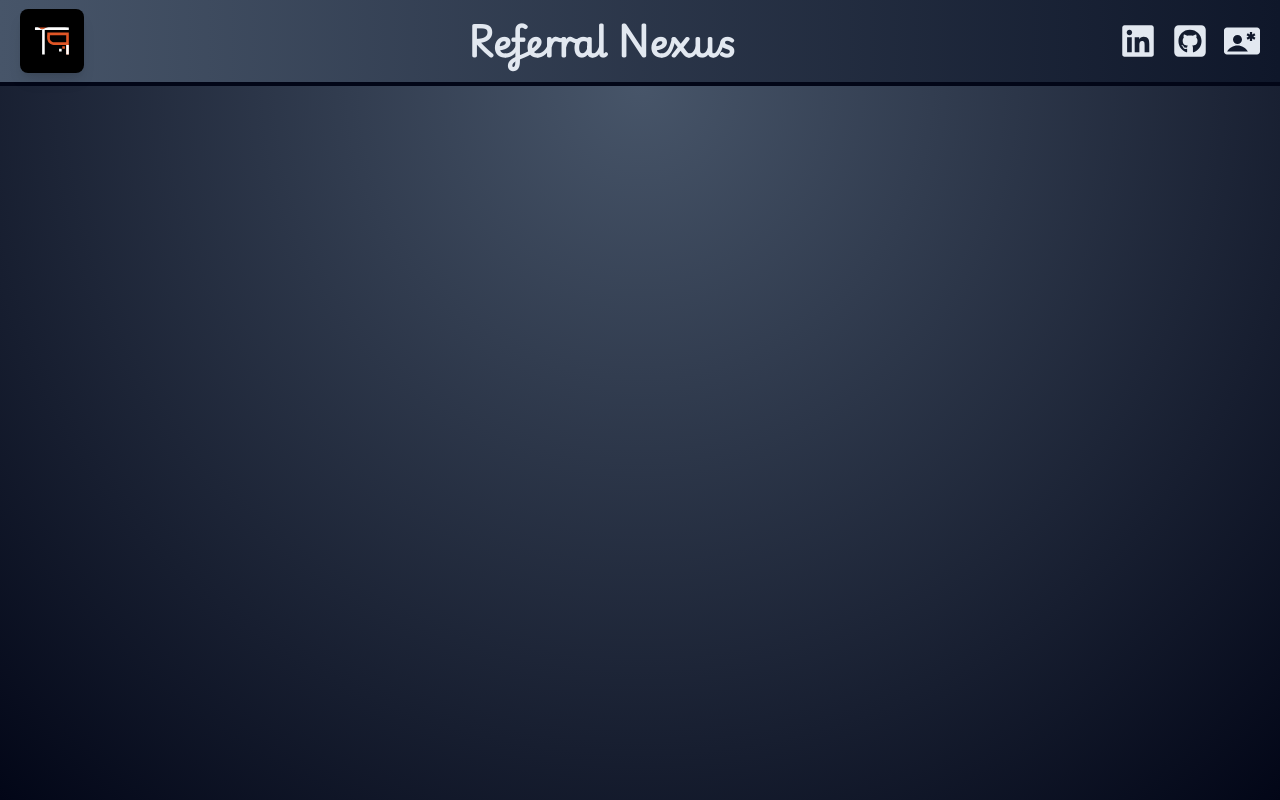
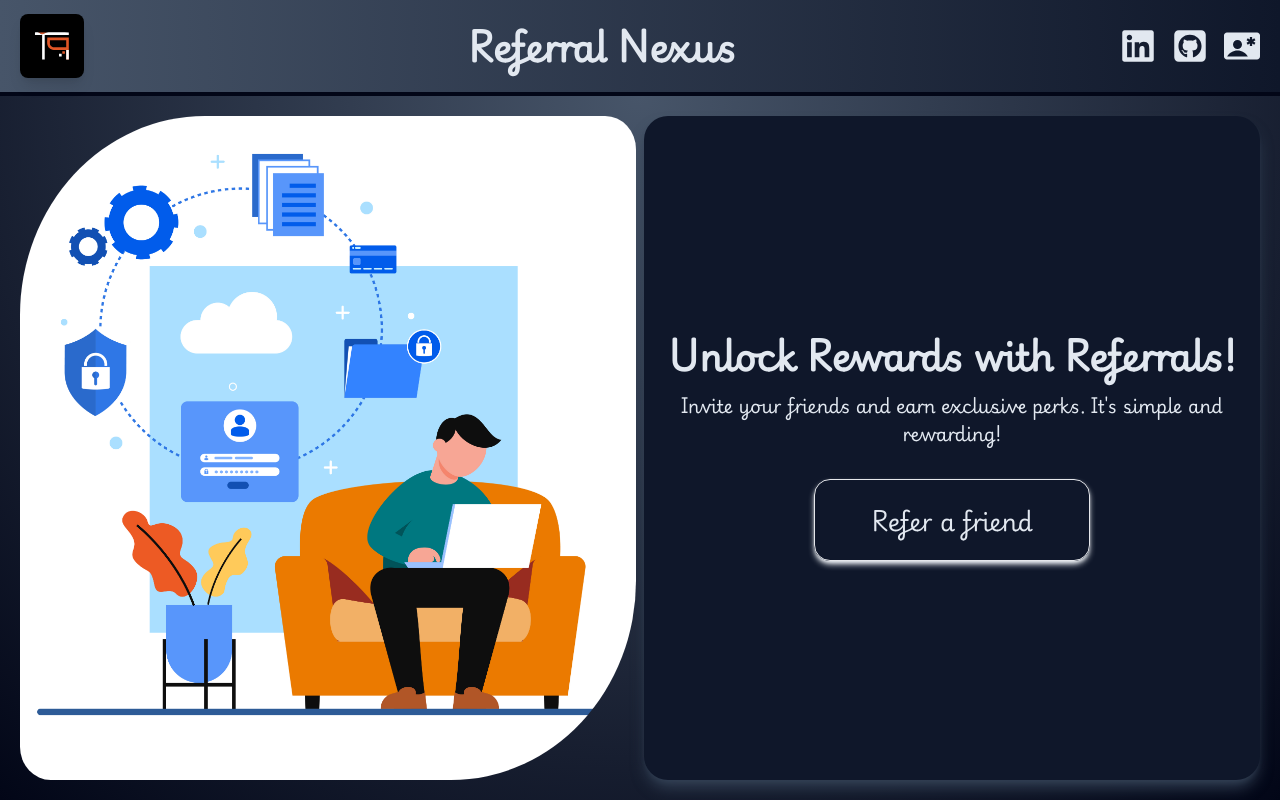
Before and after one commit to TusharRathi108/Accredian-frontend-task, a React (Vite) app: page / in a window 1280 px wide. Built offline with nearby package versions, Linux system fonts and the light colour scheme; a web font is replaced by a local one.

Commit message:
Made home page

```diff
--- a/src/index.css
+++ b/src/index.css
@@ -12,8 +12,7 @@
 }
 
 @layer base {
-  html,
   body {
-    @apply h-full;
+    @apply min-h-screen;
   }
 }
--- a/src/layouts/root-layout.tsx
+++ b/src/layouts/root-layout.tsx
@@ -3,12 +3,12 @@ import { Outlet } from "react-router-dom";
 
 const RootLayout = () => {
   return (
-    <div className="flex flex-col h-screen">
+    <main className="flex flex-col min-h-screen">
       <NavBar />
-      <main className="h-full bg-[radial-gradient(circle_at_top,_var(--tw-gradient-stops))] from-slate-600 to-slate-950 p-5">
+      <section className="flex flex-1 bg-[radial-gradient(circle_at_top,_var(--tw-gradient-stops))] from-slate-600 to-slate-950 p-5">
         <Outlet />
-      </main>
-    </div>
+      </section>
+    </main>
   );
 };
 
--- a/src/pages/landing-page.tsx
+++ b/src/pages/landing-page.tsx
@@ -1,8 +1,30 @@
+import { Button } from "@/components/ui/button";
+
 const LandingPage = () => {
   return (
-    <section className="relative h-full flex">
-      <div className="bg-white h-full"></div>
-      <div className="bg-red-200 h-full"></div>
+    <section className="flex flex-col lg:flex-row justify-center items-center gap-2 flex-grow">
+      <div
+        className="h-[400px] w-full lg:h-full lg:w-1/2 bg-hero-image bg-cover bg-center bg-no-repeat shadow-md shadow-slate-100"
+        style={{
+          clipPath: "xywh(0 0 100% 100% round 30% 5% 30% 5% )",
+        }}
+      />
+      <div className="h-full w-full lg:w-1/2 flex flex-col justify-center items-center rounded-3xl shadow-lg text-wrap shadow-slate-700 bg-slate-900">
+        <h1 className="text-2xl lg:text-4xl text-center font-playwrite-it-regular text-slate-200 font-bold mb-4">
+          Unlock Rewards with Referrals!
+        </h1>
+        <p className="text-lg text-center px-3 mb-8 font-playwrite-it-regular text-slate-200">
+          Invite your friends and earn exclusive perks. It's simple and
+          rewarding!
+        </p>
+        <Button
+          variant={"outline"}
+          className="text-slate-200 text-2xl px-14 py-10 rounded-2xl font-playwrite-it-regular shadow-md shadow-slate-100 hover:bg-slate-100 hover:text-slate-900 hover:shadow-inner hover:shadow-slate-900 transition-all duration-500 ease-in-out"
+        >
+          {" "}
+          Refer a friend{" "}
+        </Button>
+      </div>
     </section>
   );
 };
```
